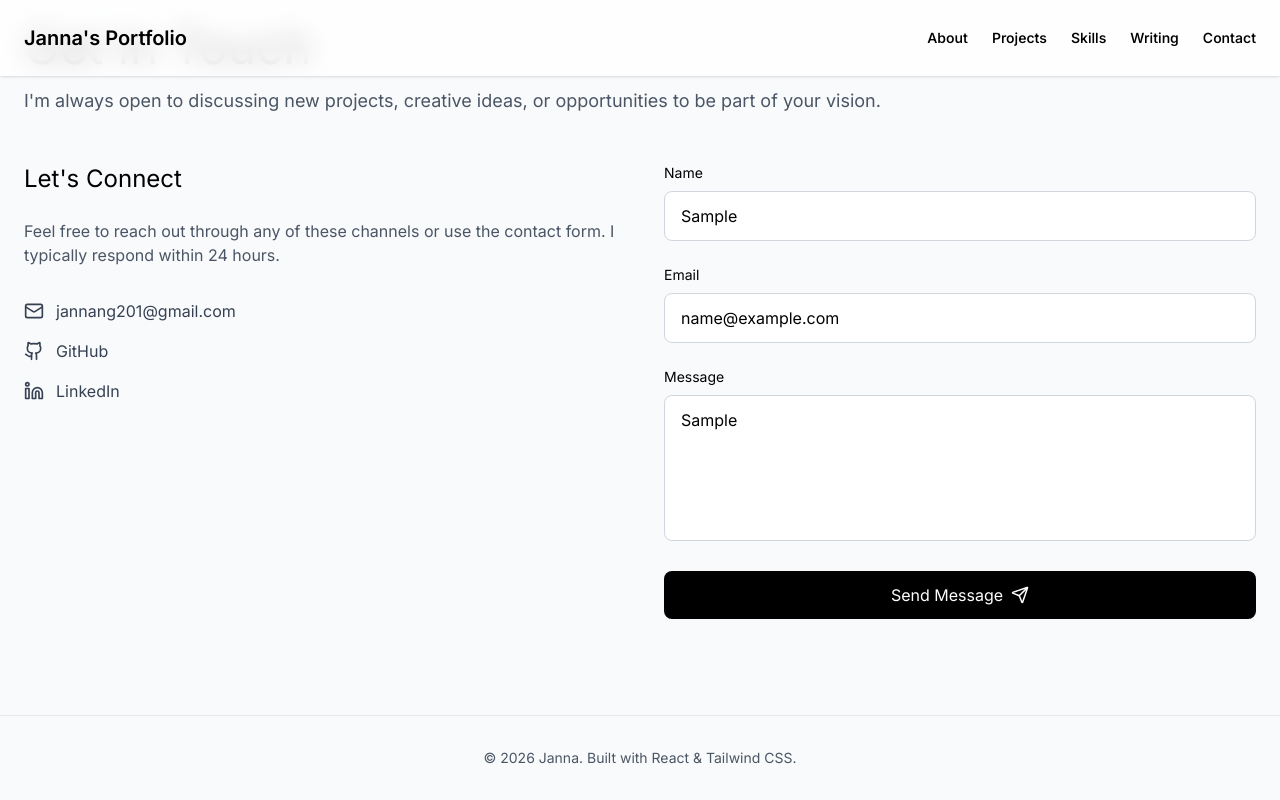
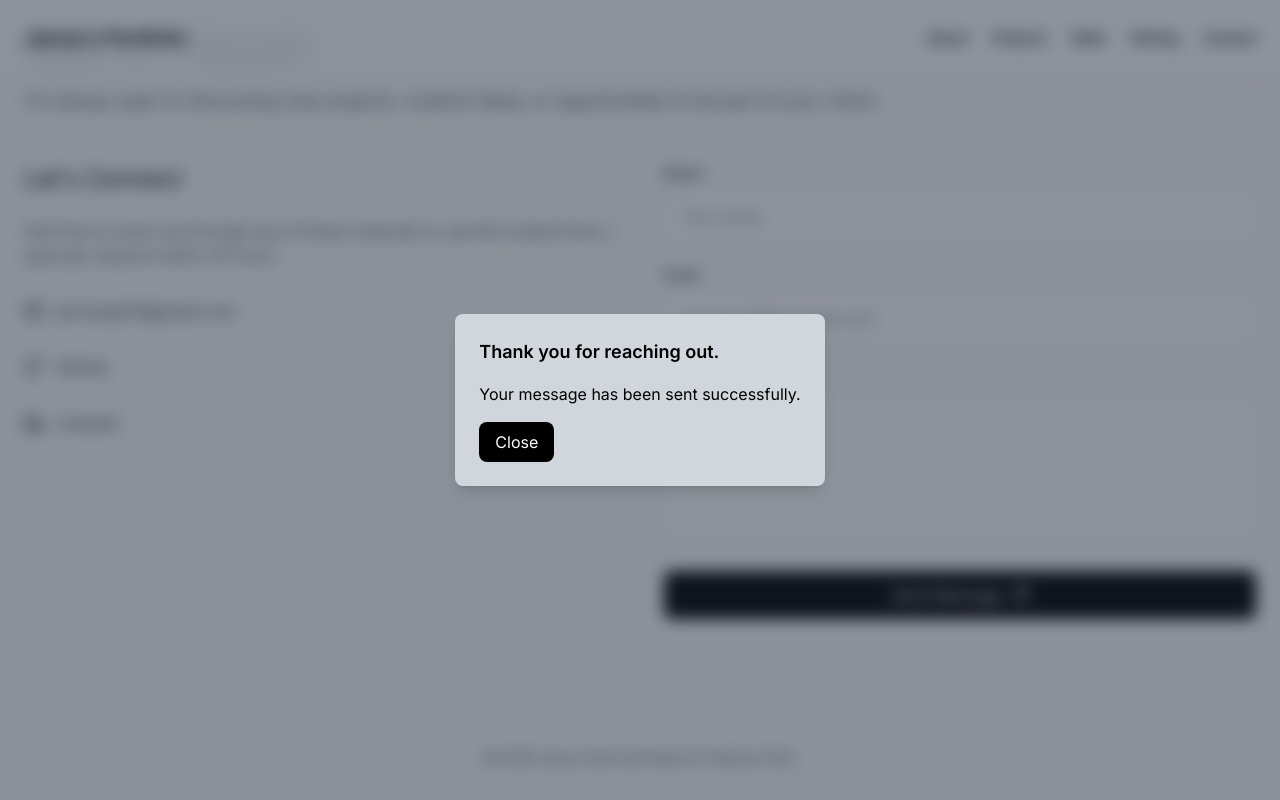
Before and after one commit to quanzee/portfolio-website, a React (Vite) app in the folder my-portfolio/: page / in a window 1280 px wide. Both pictures are taken after typing "Sample", "name@example.com", "Sample" into the empty fields and a click on the button "Send Message". Shown: the part 3633-4433 px from the top of the page. Built offline with nearby package versions, Linux system fonts and the light colour scheme.

Commit message:
Fixed overly long links to social media profiles, added modal and email validation for form submission

```diff
--- a/my-portfolio/src/components/Contact.tsx
+++ b/my-portfolio/src/components/Contact.tsx
@@ -2,6 +2,8 @@ import { useState } from 'react';
 import { Mail, Github, Linkedin, Send } from 'lucide-react';
 
 const Contact = () => {
+  const [showSuccessModal, setShowSuccessModal] = useState(false);
+
   const [formData, setFormData] = useState({
     name: '',
     email: '',
@@ -16,6 +18,14 @@ const Contact = () => {
   const handleSubmit = (e: React.SubmitEvent<HTMLFormElement>) => {
     e.preventDefault();
     // Handle form submission
+
+    if (!formData.email.includes('.')) {
+    alert("Please enter a valid email with a domain (i.e. .com)");
+    return; // This stops the function from continuing!
+  }
+
+    setFormData({ name: '', email: '', message: '' });
+    setShowSuccessModal(true);
   };
 
   return (
@@ -30,10 +40,10 @@ const Contact = () => {
               Feel free to reach out through any of these channels or use the
               contact form. I typically respond within 24 hours.
             </p>
-            <div className="space-y-4">
+            <div className="flex flex-col gap-4">
               <a
                 href="mailto:jannang201@gmail.com"
-                className="flex items-center gap-3 text-gray-700 hover:text-black transition-colors"
+                className="inline-flex w-fit items-center gap-3 text-gray-700 hover:text-black transition-colors mb-4"
               >
                 <Mail size={20} />
                 jannang201@gmail.com
@@ -42,7 +52,7 @@ const Contact = () => {
                 href="https://github.com/quanzee"
                 target="_blank"
                 rel="noopener noreferrer"
-                className="flex items-center gap-3 text-gray-700 hover:text-black transition-colors"
+                className="inline-flex w-fit items-center gap-3 text-gray-700 hover:text-black transition-colors mb-4"
               >
                 <Github size={20} />
                 GitHub
@@ -51,7 +61,7 @@ const Contact = () => {
                 href="https://www.linkedin.com/in/janna-ng-quanzee/"
                 target="_blank"
                 rel="noopener noreferrer"
-                className="flex items-center gap-3 text-gray-700 hover:text-black transition-colors"
+                className="inline-flex w-fit items-center gap-3 text-gray-700 hover:text-black transition-colors mb-4"
               >
                 <Linkedin size={20} />
                 LinkedIn
@@ -114,6 +124,20 @@ const Contact = () => {
               </button>
             </form>
           </div>
+          {showSuccessModal && (
+            <div className="fixed inset-0 z-50 flex items-center justify-center bg-gray-800/50 backdrop-blur-sm">
+              <div className="bg-gray-300 p-6 rounded-lg shadow-lg">
+                <h3 className="text-lg font-semibold mb-4">Thank you for reaching out.</h3>
+                <p>Your message has been sent successfully.</p>
+                <button
+                  onClick={() => setShowSuccessModal(false)}
+                  className="mt-4 px-4 py-2 bg-black text-white rounded-lg"
+                >
+                  Close
+                </button>
+              </div>
+            </div>
+          )}
         </div>
     </section>
 
```
